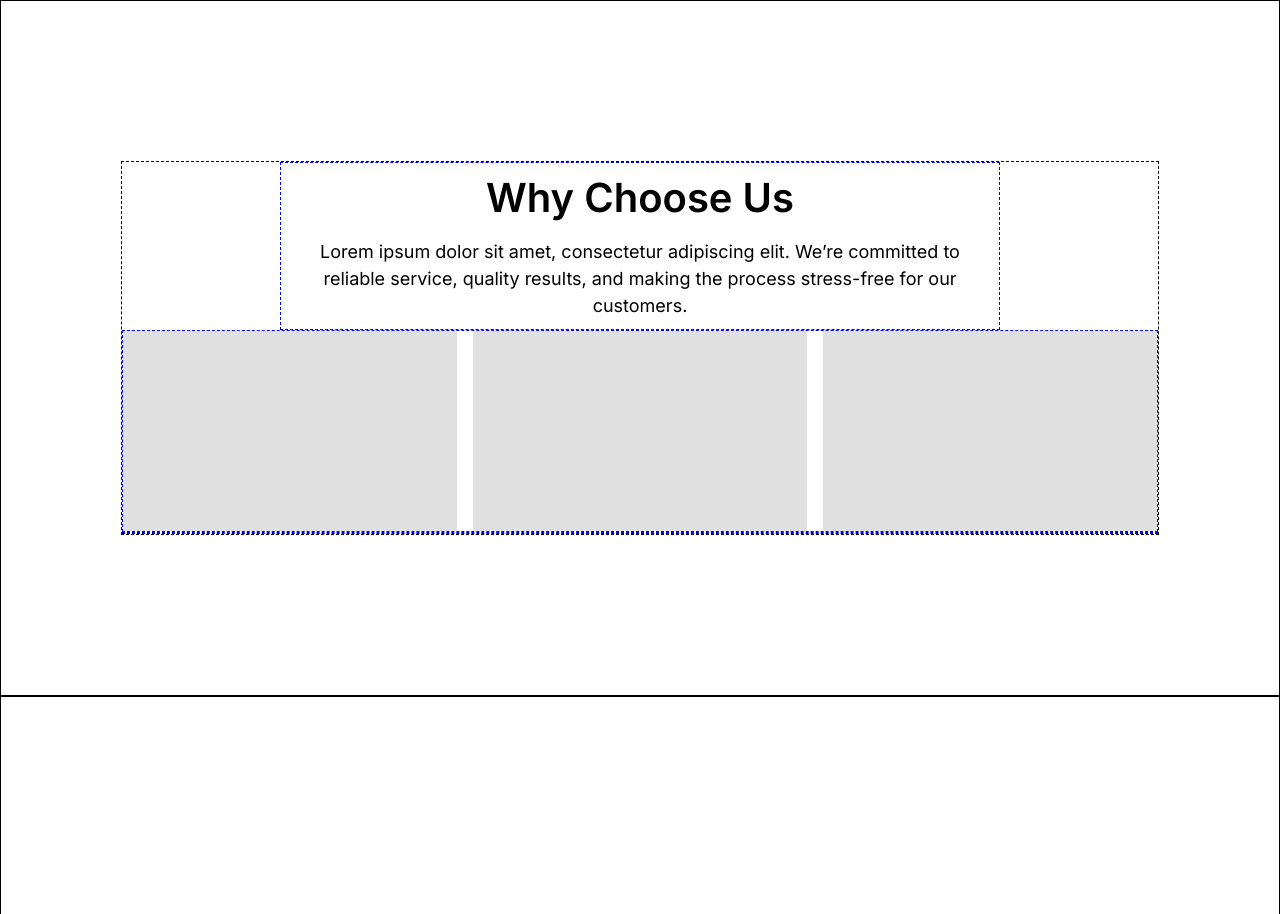
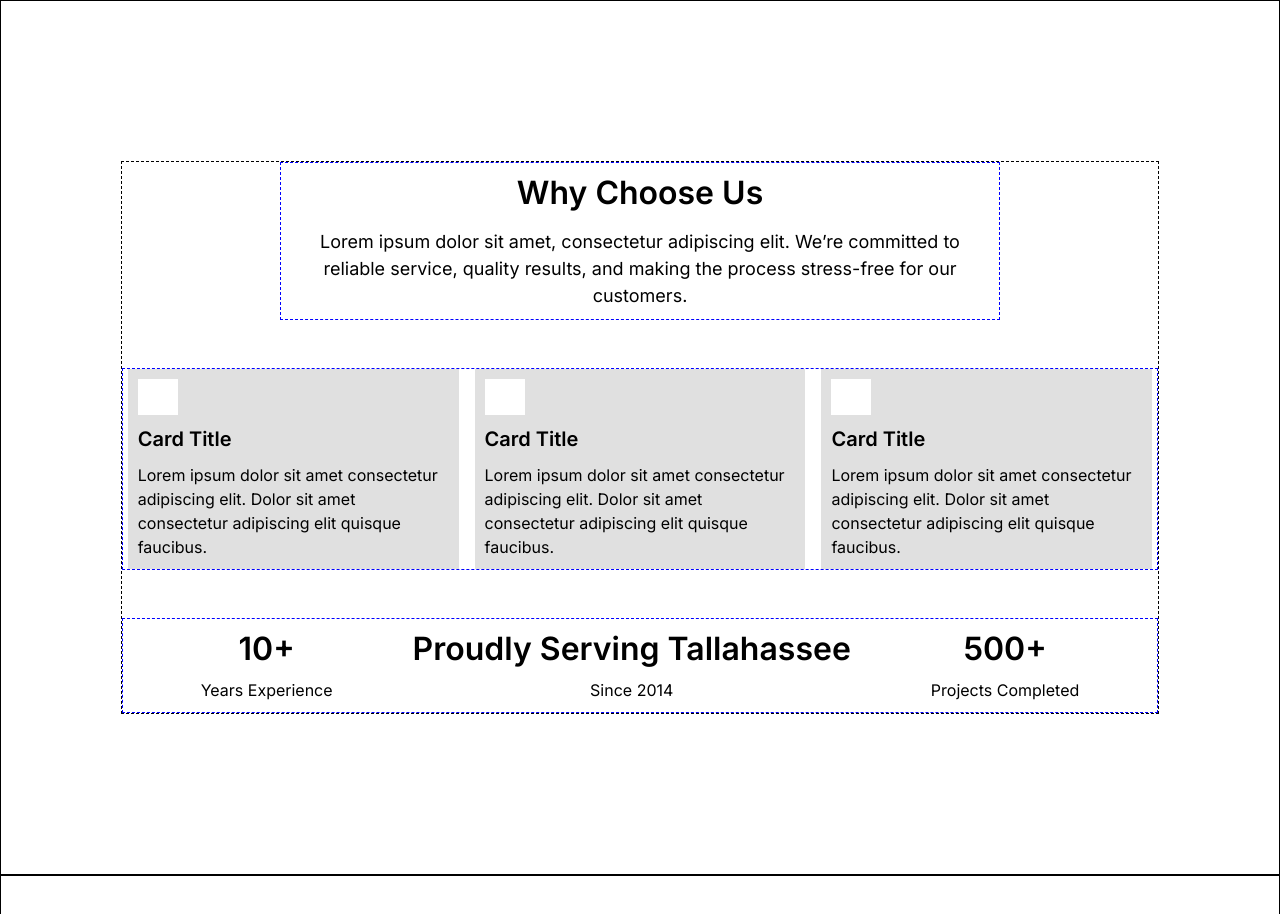
Before and after one commit to DigaBytesDev/classic-agency, a plain HTML site: page index.html in a window 1280 px wide. Shown: the part 676-1590 px from the top of the page. Drawn offline with Linux system fonts and the light colour scheme.

Commit message:
add 'Exposition' layout

```diff
--- a/index.html
+++ b/index.html
@@ -9,18 +9,14 @@
   <body>
     <main class="main">
       <section class="section hero">
-        <div
-          class="hero__container section-container section-container--horizontal"
-        >
+        <div class="hero__container section-container section-container--horizontal">
           <div class="hero__img content-container content-container--half">
             <div class="image-placeholder"></div>
           </div>
           <div class="hero__content content-container content-container--half">
             <p class="eyebrow">Trusted by Homeowners & Businesses</p>
             <h1 class="hero-title">Service You Can Rely On, Every Time</h1>
-            <p class="hero-subtext subtext">
-              Proudly delivering quality service you can count on.
-            </p>
+            <p class="hero-subtext subtext">Proudly delivering quality service you can count on.</p>
             <div class="hero__buttons button-container">
               <button class="btn btn--primary">Get Started</button>
               <button class="btn btn--secondary">View Work</button>
@@ -30,27 +26,42 @@
       </section>
 
       <section class="section exposition">
-        <div class="exposition__container section-container">
-          <div
-            class="exposition__content text-content content-container content-container--full"
-          >
+        <div class="exposition__container section-container section-container--vertical">
+          <div class="exposition__content text-content content-container content-container--full">
             <h2 class="exposition-title">Why Choose Us</h2>
-            <p class="exposition-subtext subtext">
-              Lorem ipsum dolor sit amet, consectetur adipiscing elit. We’re
-              committed to reliable service, quality results, and making the
-              process stress-free for our customers.
-            </p>
+            <p class="exposition-subtext subtext">Lorem ipsum dolor sit amet, consectetur adipiscing elit. We’re committed to reliable service, quality results, and making the process stress-free for our customers.</p>
           </div>
-          <div
-            class="exposition__features content-container content-container--full content-container--horizontal"
-          >
-            <div class="feature-card"></div>
-            <div class="feature-card"></div>
-            <div class="feature-card"></div>
+          <div class="exposition__features content-container content-container--full content-container--horizontal">
+            <div class="feature-card">
+              <div class="icon-placeholder feature-card__icon"></div>
+              <h3 class="feature-card__title">Card Title</h3>
+              <p class="feature-card__description">Lorem ipsum dolor sit amet consectetur adipiscing elit. Dolor sit amet consectetur adipiscing elit quisque faucibus.</p>
+            </div>
+            <div class="feature-card">
+              <div class="icon-placeholder feature-card__icon"></div>
+              <h3 class="feature-card__title">Card Title</h3>
+              <p class="feature-card__description">Lorem ipsum dolor sit amet consectetur adipiscing elit. Dolor sit amet consectetur adipiscing elit quisque faucibus.</p>
+            </div>
+            <div class="feature-card">
+              <div class="icon-placeholder feature-card__icon"></div>
+              <h3 class="feature-card__title">Card Title</h3>
+              <p class="feature-card__description">Lorem ipsum dolor sit amet consectetur adipiscing elit. Dolor sit amet consectetur adipiscing elit quisque faucibus.</p>
+            </div>
           </div>
-          <div
-            class="exposition__stats content-container content-container--full content-container--horizontal"
-          ></div>
+          <div class="exposition__stats content-container content-container--full content-container--horizontal">
+            <div class="exposition-stat">
+              <h2 class="exposition-stat__title">10+</h2>
+              <p class="exposition-stat__label">Years Experience</p>
+            </div>
+            <div class="exposition-stat">
+              <h2 class="exposition-stat__title">Proudly Serving Tallahassee</h2>
+              <p class="exposition-stat__label">Since 2014</p>
+            </div>
+            <div class="exposition-stat">
+              <h2 class="exposition-stat__title">500+</h2>
+              <p class="exposition-stat__label">Projects Completed</p>
+            </div>
+          </div>
         </div>
       </section>
 
--- a/scss/_config.scss
+++ b/scss/_config.scss
@@ -10,7 +10,7 @@ $fw-bold: 700;
 
 // DESKTOP SIZING
 $fs-h1: 3rem;
-$fs-h2: 2.5rem;
+$fs-h2: 2rem;
 $fs-h3: 1.25rem;
 $fs-subtext: 1.125rem;
 $fs-body: 1rem;
--- a/scss/_exposition.scss
+++ b/scss/_exposition.scss
@@ -1,6 +1,24 @@
 .exposition {
   &__features {
     gap: 1.5rem;
+  }
+
+  &__stats {
+    gap: 2rem;
+    padding: 0.625rem 0;
+  }
+
+  &-stat {
+    display: flex;
+    flex-direction: column;
+    align-items: center;
+    justify-content: center;
+    text-align: center;
+    gap: 0.625rem;
+
+    &:nth-child(2) h2 {
+      font-size: 1.25rem;
+    }
   }
 }
 
@@ -8,10 +26,8 @@
   display: flex;
   flex-direction: column;
   gap: 0.75rem;
-  width: 100%;
-  min-width: 300px;
-  max-width: 360px;
-  min-height: 200px;
+  width: clamp(300px, 32%, 360px);
+  height: 200px;
   background-color: $card-background-color;
   padding: 0.625rem;
 
@@ -27,5 +43,15 @@
     &__features {
       gap: 1rem;
     }
+
+    &__stats {
+      gap: 5rem;
+    }
+
+    &-stat {
+      &:nth-child(2) h2 {
+        font-size: 2rem;
+      }
+    }
   }
 }
```
Also changed, not shown: src/main.css.
